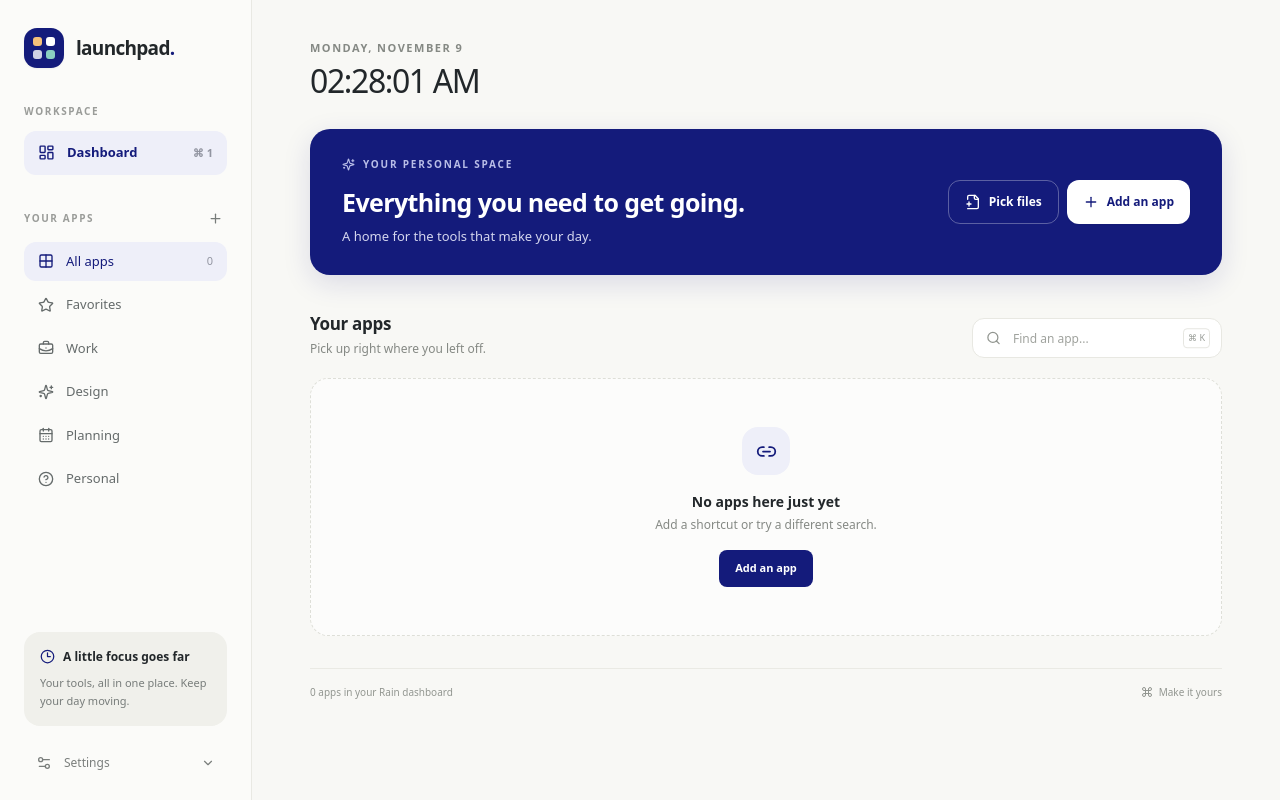
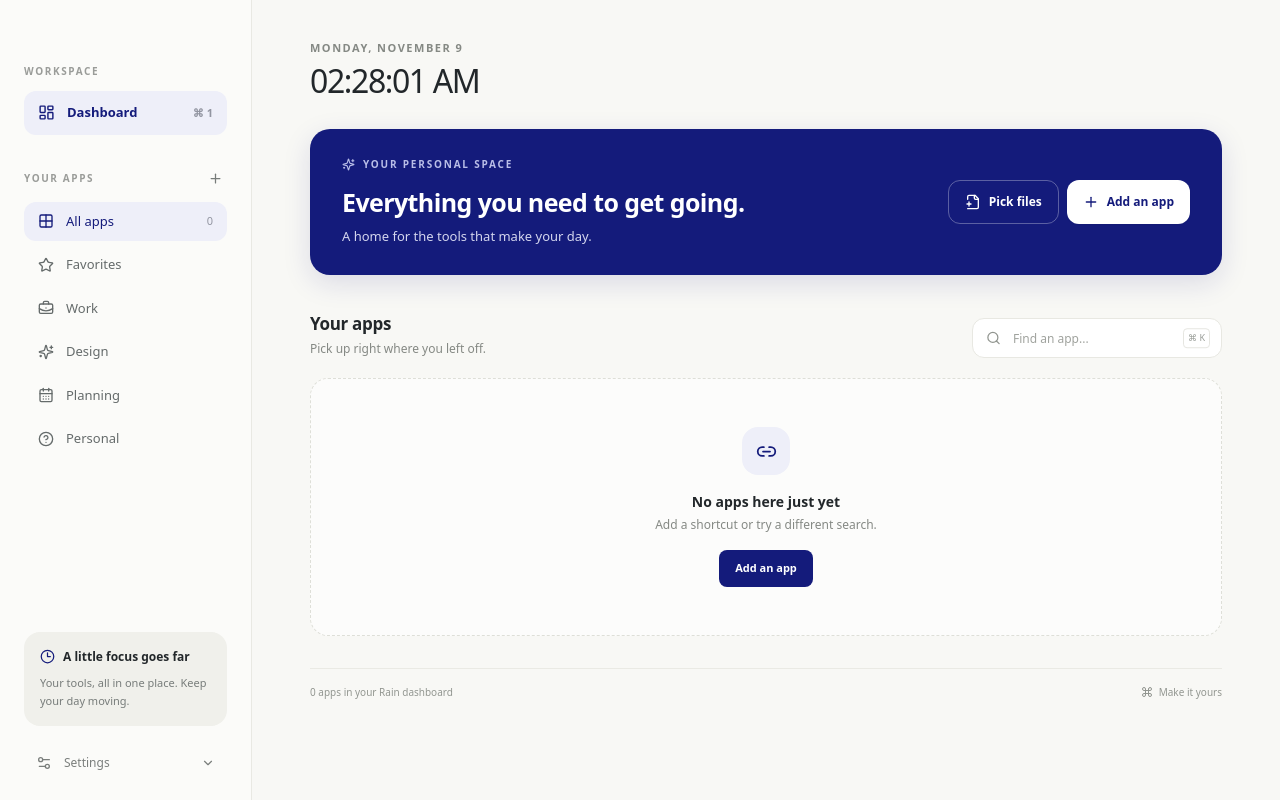
Before and after one commit to fission-maize/launchpad, a React (Vite) app: page / in a window 1280 px wide. Built offline with nearby package versions, Linux system fonts and the light colour scheme.

Commit message:
Remove the Launchpad sidebar branding

```diff
--- a/src/pages/Index.tsx
+++ b/src/pages/Index.tsx
@@ -35,7 +35,6 @@ export default function Index() {
   const time = new Intl.DateTimeFormat("en", { hour: "2-digit", minute: "2-digit", second: "2-digit" }).format(now);
   return <div className="min-h-screen bg-[#f8f8f5] text-[#22272a] md:flex">
     <aside className="w-full border-b border-[#e9e9e3] bg-[#fbfbf9] px-5 py-5 md:fixed md:inset-y-0 md:flex md:w-[252px] md:flex-col md:border-b-0 md:border-r md:px-6 md:py-7">
-      <div className="flex items-center gap-3"><div className="grid h-10 w-10 grid-cols-2 gap-1 rounded-[13px] bg-[#141b7b] p-[9px] shadow-sm"><i className="rounded-[3px] bg-[#f5c17a]"/><i className="rounded-[3px] bg-white"/><i className="rounded-[3px] bg-white/80"/><i className="rounded-[3px] bg-[#8bcfc1]"/></div><span className="text-[19px] font-bold tracking-[-.7px]">launchpad<span className="text-[#141b7b]">.</span></span></div>
       <div className="mt-9 hidden text-[10px] font-bold uppercase tracking-[1.6px] text-[#9a9c99] md:block">Workspace</div>
       <button onClick={() => setActive("All apps")} className={`mt-6 flex w-full items-center gap-3 rounded-xl px-3.5 py-3 text-[13px] font-semibold transition md:mt-3 ${active === "All apps" ? "bg-[#eeeff9] text-[#141b7b]" : "text-[#656b6b] hover:bg-[#f2f2ee]"}`}><LayoutDashboard size={17}/> Dashboard <span className="ml-auto text-[11px] text-[#9295a1]">⌘ 1</span></button>
       <div className="mt-8 flex items-center justify-between text-[10px] font-bold uppercase tracking-[1.6px] text-[#9a9c99]"><span>Your apps</span><button aria-label="Add app" onClick={() => setDialog(true)} className="rounded-md p-1 text-[#777c7a] hover:bg-[#efefeb]"><Plus size={15}/></button></div>
```
